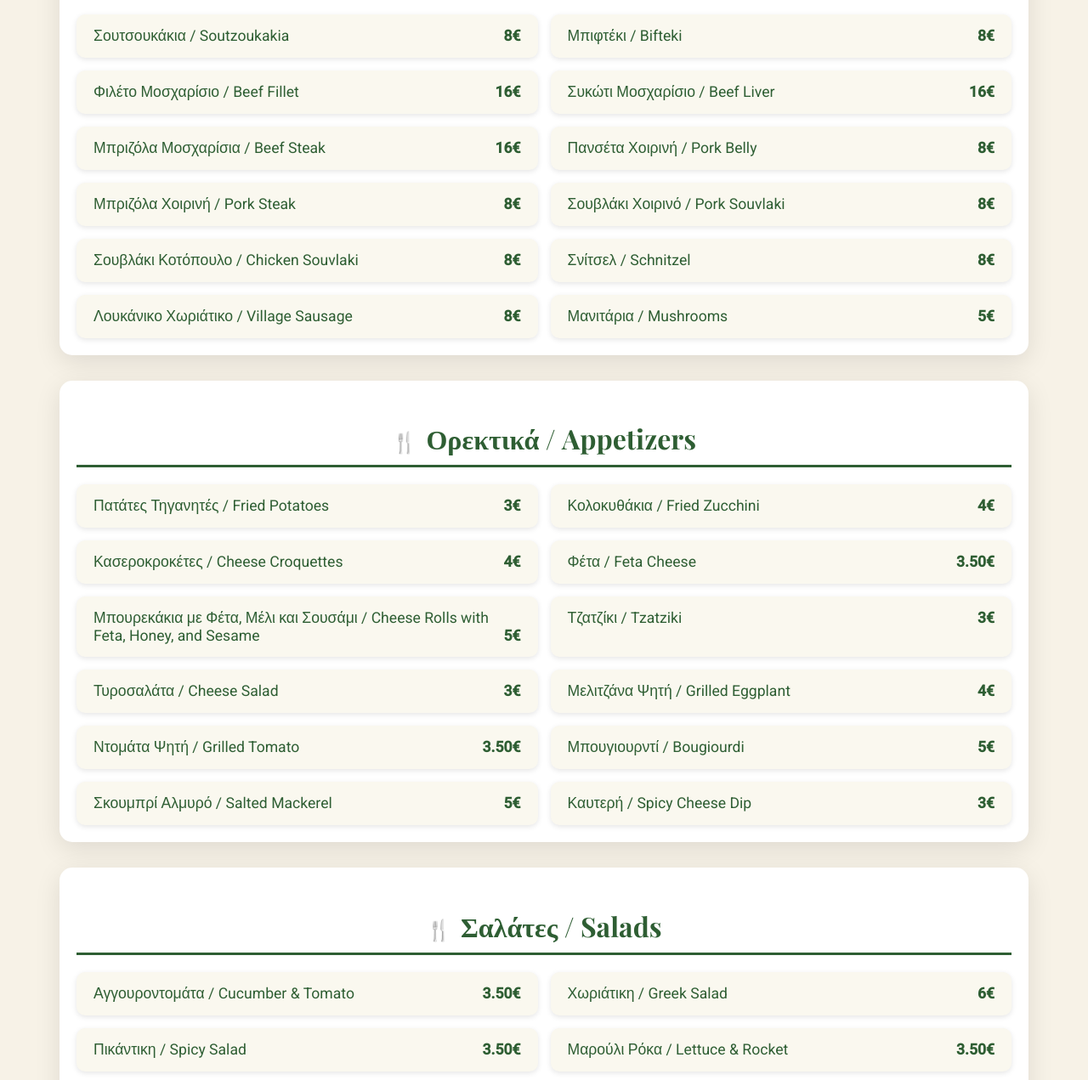
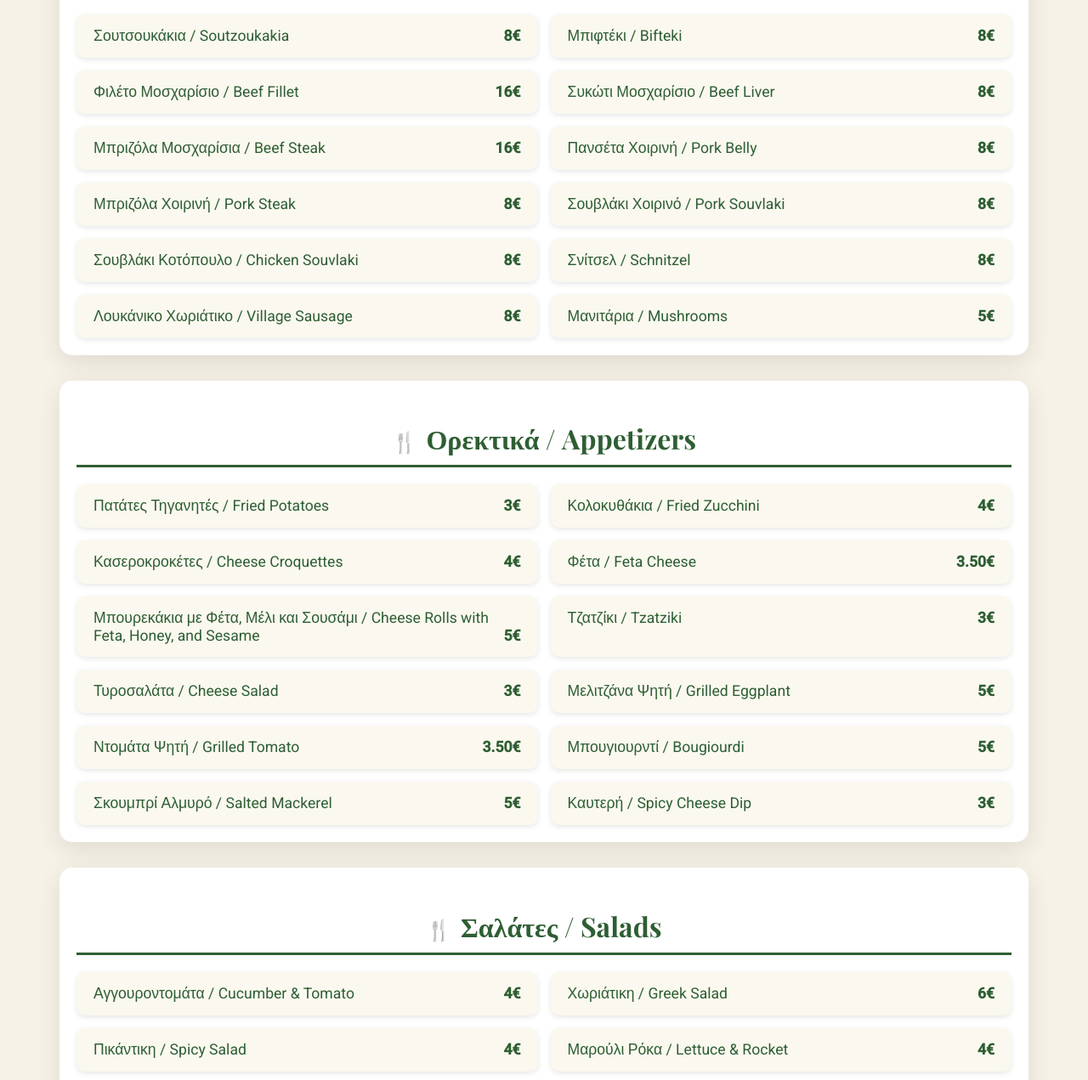
Before and after one commit to Klimataria/Klimataria-Menu, a plain HTML site: page index.html in a window 1280 px wide. Shown: the part 369-1640 px from the top of the page at 85% size. Drawn offline with nearby package versions, Linux system fonts and the light colour scheme.

Commit message:
Update index.html

```diff
--- a/index.html
+++ b/index.html
@@ -172,7 +172,7 @@
         <div class="menu-item">Σουτσουκάκια / Soutzoukakia<span class="price">8€</span></div>
         <div class="menu-item">Μπιφτέκι / Bifteki<span class="price">8€</span></div>
         <div class="menu-item">Φιλέτο Μοσχαρίσιο / Beef Fillet<span class="price">16€</span></div>
-        <div class="menu-item">Συκώτι Μοσχαρίσιο / Beef Liver<span class="price">16€</span></div>
+        <div class="menu-item">Συκώτι Μοσχαρίσιο / Beef Liver<span class="price">8€</span></div>
         <div class="menu-item">Μπριζόλα Μοσχαρίσια / Beef Steak<span class="price">16€</span></div>
         <div class="menu-item">Πανσέτα Χοιρινή / Pork Belly<span class="price">8€</span></div>
         <div class="menu-item">Μπριζόλα Χοιρινή / Pork Steak<span class="price">8€</span></div>
@@ -194,7 +194,7 @@
         <div class="menu-item">Μπουρεκάκια με Φέτα, Μέλι και Σουσάμι / Cheese Rolls with Feta, Honey, and Sesame<span class="price">5€</span></div>
         <div class="menu-item">Τζατζίκι / Tzatziki<span class="price">3€</span></div>
         <div class="menu-item">Τυροσαλάτα / Cheese Salad<span class="price">3€</span></div>
-        <div class="menu-item">Μελιτζάνα Ψητή / Grilled Eggplant<span class="price">4€</span></div>
+        <div class="menu-item">Μελιτζάνα Ψητή / Grilled Eggplant<span class="price">5€</span></div>
         <div class="menu-item">Ντομάτα Ψητή / Grilled Tomato<span class="price">3.50€</span></div>
         <div class="menu-item">Μπουγιουρντί / Bougiourdi<span class="price">5€</span></div>
         <div class="menu-item">Σκουμπρί Αλμυρό / Salted Mackerel<span class="price">5€</span></div>
@@ -205,10 +205,10 @@
 <div class="menu-section">
     <h2>Σαλάτες / Salads</h2>
     <div class="menu-items">
-        <div class="menu-item">Αγγουροντομάτα / Cucumber & Tomato<span class="price">3.50€</span></div>
+        <div class="menu-item">Αγγουροντομάτα / Cucumber & Tomato<span class="price">4€</span></div>
         <div class="menu-item">Χωριάτικη / Greek Salad<span class="price">6€</span></div>
-        <div class="menu-item">Πικάντικη / Spicy Salad<span class="price">3.50€</span></div>
-        <div class="menu-item">Μαρούλι Ρόκα / Lettuce & Rocket<span class="price">3.50€</span></div>
+        <div class="menu-item">Πικάντικη / Spicy Salad<span class="price">4€</span></div>
+        <div class="menu-item">Μαρούλι Ρόκα / Lettuce & Rocket<span class="price">4€</span></div>
         <div class="menu-item">Φλωρίνης Απλή / Simple Florina Pepper<span class="price">4€</span></div>
         <div class="menu-item">Φλωρίνης Γεμιστή / Stuffed Florina Pepper<span class="price">5€</span></div>
     </div>
```
